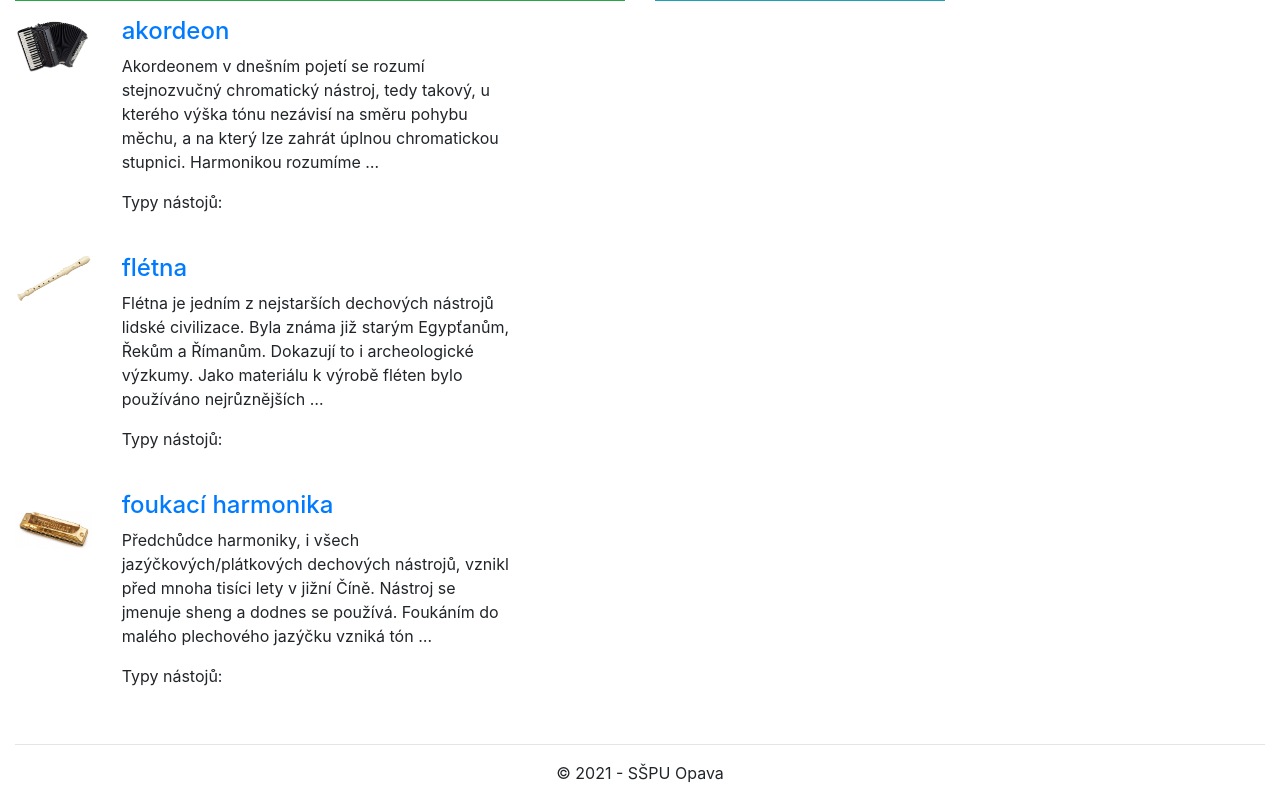
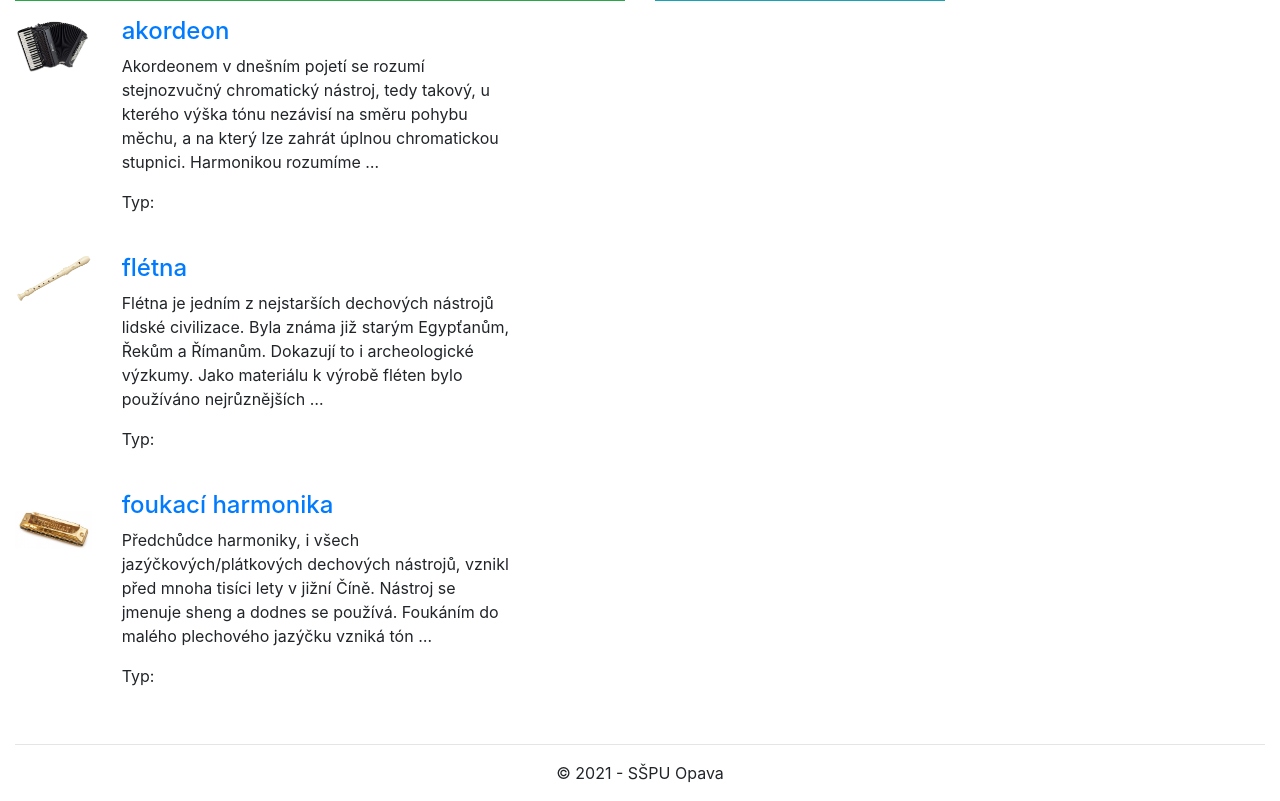
Before and after one commit to hiresfilip/django-music-mdhn, a Django app: page /music/ in a window 1280 px wide. Shown: the part 477-1278 px from the top of the page. Run offline with Django 3.2, Linux system fonts and the light colour scheme; data comes from the database, SQL or seed files in the repository; some libraries are stand-ins or nearby versions.

Commit message:
06 - Parzovani stranek, uprava

```diff
--- a/music/templates/blocks/top_instruments.html
+++ b/music/templates/blocks/top_instruments.html
@@ -10,7 +10,7 @@
         <div class="col-md-8">
             <h4><a href="{% url 'instrument_detail' instrument.id %}">{{ instrument.title }}</a></h4>
             <p>{{ instrument.history|truncatewords:30 }}</p>
-            <p>Typy nástojů: {% for typ in instrument.types.all %}<a href="{% url 'instrument_type' instrument.name %}" class="btn btn-light">{{ typ.name }}</a> {% endfor %}</p>
+            <p>Typ: {% for typ in instrument.types.all %}<a href="{% url 'instrument_type' instrument.name %}" class="btn btn-light">{{ typ.name }}</a> {% endfor %}</p>
         </div>
     </div>
     {% endfor %}
```
